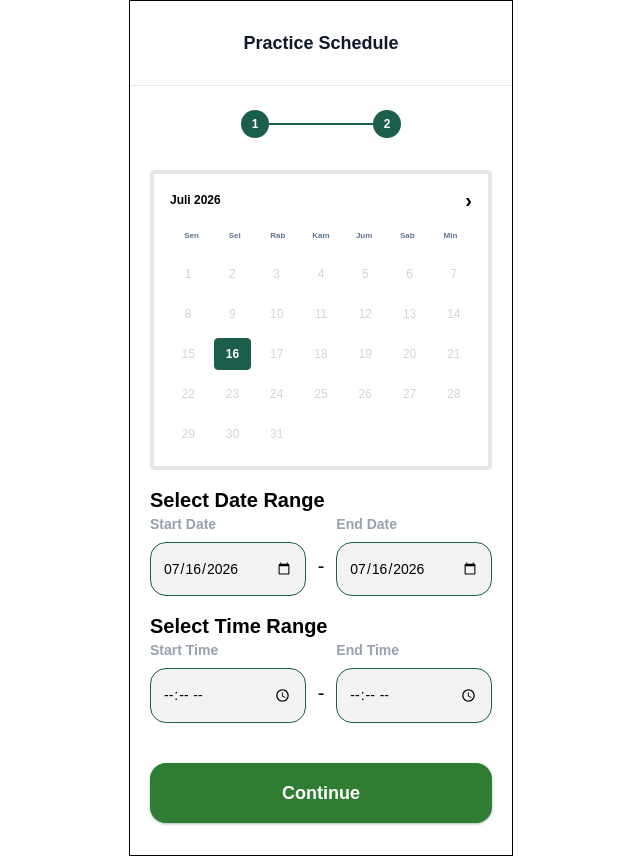
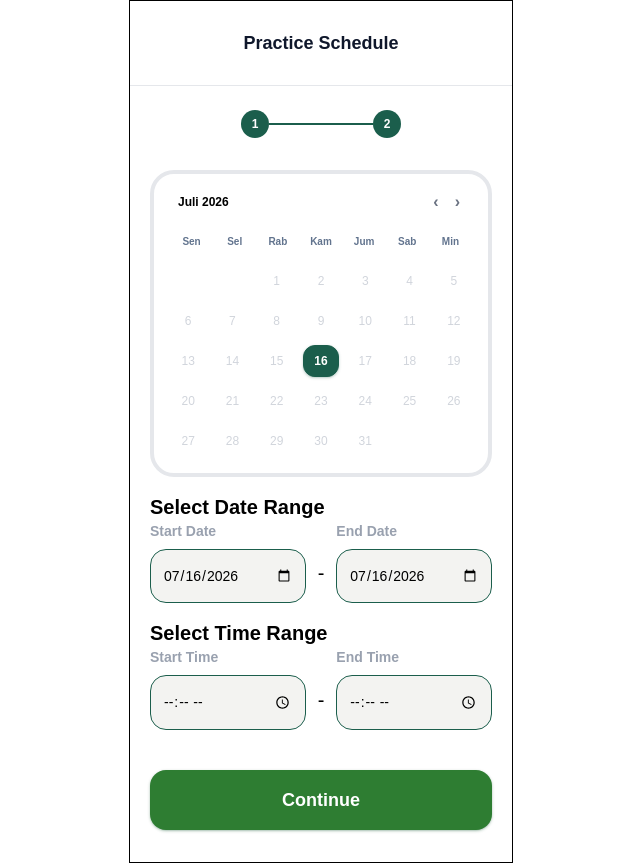
Before and after one commit to Pulih-app/frontend, a Next.js app: page /psikolog/practice-schedule in a window 1280 px wide. Shown: the whole page, without its empty margins (319-959 px from the left). Built offline with nearby package versions, Linux system fonts and the light colour scheme.

Commit message:
feat: make schedule calendar fully dynamic with month navigation and correct weekday offsets

```diff
--- a/app/psikolog/_components/ScheduleCalendar.tsx
+++ b/app/psikolog/_components/ScheduleCalendar.tsx
@@ -1,10 +1,15 @@
+import { useState } from "react";
+
 const dayLabels = ["Sen", "Sel", "Rab", "Kam", "Jum", "Sab", "Min"];
-const days = Array.from({ length: 31 }, (_, index) => index + 1);
+const monthLabels = [
+    "Januari", "Februari", "Maret", "April", "Mei", "Juni",
+    "Juli", "Agustus", "September", "Oktober", "November", "Desember"
+];
 
 type ScheduleCalendarProps = {
-    availableDays: number[];
-    selectedDays?: number[];
-    onSelectDay?: (day: number) => void;
+    availableDays: string[]; // YYYY-MM-DD
+    selectedDays?: string[]; // YYYY-MM-DD
+    onSelectDay?: (dateStr: string) => void;
     highlightedAvailable?: boolean;
     className?: string;
 };
@@ -16,32 +21,86 @@ export function ScheduleCalendar({
     highlightedAvailable = false,
     className = "",
 }: ScheduleCalendarProps) {
+    const today = new Date();
+    const [currentYear, setCurrentYear] = useState(today.getFullYear());
+    const [currentMonth, setCurrentMonth] = useState(today.getMonth());
+
+    const prevMonth = () => {
+        if (currentMonth === 0) {
+            setCurrentMonth(11);
+            setCurrentYear(currentYear - 1);
+        } else {
+            setCurrentMonth(currentMonth - 1);
+        }
+    };
+
+    const nextMonth = () => {
+        if (currentMonth === 11) {
+            setCurrentMonth(0);
+            setCurrentYear(currentYear + 1);
+        } else {
+            setCurrentMonth(currentMonth + 1);
+        }
+    };
+
+    const daysInMonth = new Date(currentYear, currentMonth + 1, 0).getDate();
+    const firstDayIndex = new Date(currentYear, currentMonth, 1).getDay(); // Sunday = 0, Monday = 1
+    const offset = (firstDayIndex + 6) % 7; // Monday-first index offset
+
+    const calendarCells: (number | null)[] = [];
+    for (let i = 0; i < offset; i++) {
+        calendarCells.push(null);
+    }
+    for (let i = 1; i <= daysInMonth; i++) {
+        calendarCells.push(i);
+    }
+
     return (
-        <div className={`rounded-sm border border-gray-200 bg-white px-4 py-4 ${className}`}>
-            <div className="mb-5 flex items-center justify-center text-xs font-bold">
-                <span>Juli 2026</span>
-                <span className="ml-auto text-xl leading-none">›</span>
+        <div className={`rounded-3xl border border-gray-200 bg-white px-4 py-4 ${className}`}>
+            <div className="mb-5 flex items-center justify-between text-xs font-bold px-2">
+                <span>{monthLabels[currentMonth]} {currentYear}</span>
+                <div className="flex gap-2">
+                    <button
+                        type="button"
+                        onClick={prevMonth}
+                        className="p-1 hover:bg-gray-100 rounded-lg text-gray-500 hover:text-gray-800 transition-colors cursor-pointer text-base leading-none"
+                    >
+                        ‹
+                    </button>
+                    <button
+                        type="button"
+                        onClick={nextMonth}
+                        className="p-1 hover:bg-gray-100 rounded-lg text-gray-500 hover:text-gray-800 transition-colors cursor-pointer text-base leading-none"
+                    >
+                        ›
+                    </button>
+                </div>
             </div>
-            <div className="mb-4 grid grid-cols-7 text-center text-[8px] font-bold text-slate-500">
+            <div className="mb-4 grid grid-cols-7 text-center text-[10px] font-bold text-slate-500">
                 {dayLabels.map((label) => (
                     <span key={label}>{label}</span>
                 ))}
             </div>
             <div className="grid grid-cols-7 gap-2 text-center text-xs">
-                {days.map((day) => {
-                    const available = availableDays.includes(day);
-                    const selected = selectedDays.includes(day);
+                {calendarCells.map((day, index) => {
+                    if (day === null) {
+                        return <div key={`empty-${index}`} className="h-8" />;
+                    }
+
+                    const dateStr = `${currentYear}-${String(currentMonth + 1).padStart(2, "0")}-${String(day).padStart(2, "0")}`;
+                    const available = availableDays.includes(dateStr);
+                    const selected = selectedDays.includes(dateStr);
                     const active = highlightedAvailable && available;
 
                     return (
                         <button
-                            key={day}
+                            key={dateStr}
                             type="button"
-                            onClick={() => onSelectDay?.(day)}
-                            className={`h-8 rounded-sm border transition-colors ${
-                                selected ? "border-[#1B5E4C] bg-[#1B5E4C] font-bold text-white" : "border-transparent"
-                            } ${active ? "bg-[#1B5E4C] font-bold text-white" : "text-gray-300"} ${
-                                available && !active && !selected ? "border-gray-300 text-black" : ""
+                            onClick={() => onSelectDay?.(dateStr)}
+                            className={`h-8 rounded-xl border transition-all ${
+                                selected ? "border-[#1B5E4C] bg-[#1B5E4C] font-bold text-white shadow-sm shadow-[#1B5E4C]/25" : "border-transparent"
+                            } ${active ? "bg-[#1B5E4C] font-bold text-white shadow-sm shadow-[#1B5E4C]/25" : "text-gray-300"} ${
+                                available && !active && !selected ? "border-gray-200 bg-gray-50 text-black hover:bg-gray-100" : ""
                             } ${onSelectDay ? "cursor-pointer" : "cursor-default"}`}
                         >
                             {day}
@@ -53,8 +112,8 @@ export function ScheduleCalendar({
     );
 }
 
-export function dateValue(day: number) {
-    return `2026-07-${String(day).padStart(2, "0")}`;
+export function dateValue(day: number, year: number = 2026, month: number = 6) {
+    return `${year}-${String(month + 1).padStart(2, "0")}-${String(day).padStart(2, "0")}`;
 }
 
 export function dayFromDate(value: string) {
--- a/app/psikolog/home/page.tsx
+++ b/app/psikolog/home/page.tsx
@@ -6,10 +6,23 @@ import { useState } from "react";
 import { PsychologistShell } from "../_components/PsychologistShell";
 import { ScheduleCalendar } from "../_components/ScheduleCalendar";
 
-const fallbackDays = [16, 17, 20, 21, 22, 23, 24, 27, 28, 29, 30, 31];
+const fallbackDays = [
+    "2026-07-16",
+    "2026-07-17",
+    "2026-07-20",
+    "2026-07-21",
+    "2026-07-22",
+    "2026-07-23",
+    "2026-07-24",
+    "2026-07-27",
+    "2026-07-28",
+    "2026-07-29",
+    "2026-07-30",
+    "2026-07-31",
+];
 
 export default function PsychologistHomePage() {
-    const [availableDays] = useState<number[]>(() => {
+    const [availableDays] = useState<string[]>(() => {
         if (typeof window === "undefined") return [];
 
         const saved = window.localStorage.getItem("psychologist-practice-days");
--- a/app/psikolog/practice-schedule/page.tsx
+++ b/app/psikolog/practice-schedule/page.tsx
@@ -6,38 +6,49 @@ import Button from "@/components/Button";
 import { ScheduleCalendar, dateValue, dayFromDate } from "../_components/ScheduleCalendar";
 
 function rangeDays(startDate: string, endDate: string) {
-    const start = dayFromDate(startDate);
-    const end = dayFromDate(endDate) || start;
-    const from = Math.min(start, end);
-    const to = Math.max(start, end);
+    if (!startDate || !endDate) return [];
+    const start = new Date(startDate);
+    const end = new Date(endDate);
+    const from = start < end ? start : end;
+    const to = start < end ? end : start;
 
-    return Array.from({ length: to - from + 1 }, (_, index) => from + index);
+    const dates: string[] = [];
+    const current = new Date(from);
+    while (current <= to) {
+        dates.push(current.toISOString().split("T")[0]);
+        current.setDate(current.getDate() + 1);
+    }
+    return dates;
 }
 
 export default function PracticeSchedulePage() {
     const router = useRouter();
-    const [startDate, setStartDate] = useState(dateValue(16));
-    const [endDate, setEndDate] = useState(dateValue(16));
+    const [startDate, setStartDate] = useState(() => {
+        const today = new Date();
+        return `${today.getFullYear()}-${String(today.getMonth() + 1).padStart(2, "0")}-${String(today.getDate()).padStart(2, "0")}`;
+    });
+    const [endDate, setEndDate] = useState(() => {
+        const today = new Date();
+        return `${today.getFullYear()}-${String(today.getMonth() + 1).padStart(2, "0")}-${String(today.getDate()).padStart(2, "0")}`;
+    });
     const selectedDays = rangeDays(startDate, endDate);
 
-    const selectDay = (day: number) => {
-        const value = dateValue(day);
-        const startDay = dayFromDate(startDate);
-        const endDay = dayFromDate(endDate);
-
-        if (startDay === endDay) {
-            if (day < startDay) {
-                setStartDate(value);
-                setEndDate(dateValue(startDay));
+    const selectDay = (dateStr: string) => {
+        if (startDate === endDate) {
+            const start = new Date(startDate);
+            const clicked = new Date(dateStr);
+            if (clicked < start) {
+                setStartDate(dateStr);
+                setEndDate(startDate);
                 return;
             }
 
-            setEndDate(value);
+            setEndDate(dateStr);
             return;
         }
 
-        setStartDate(value);
-        setEndDate(value);
+        setStartDate(dateStr);
+        setEndDate(dateStr);
     };
 
     const continueToPricing = () => {
```
